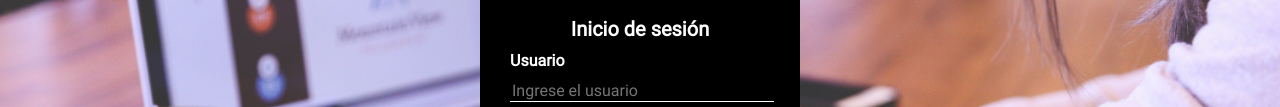
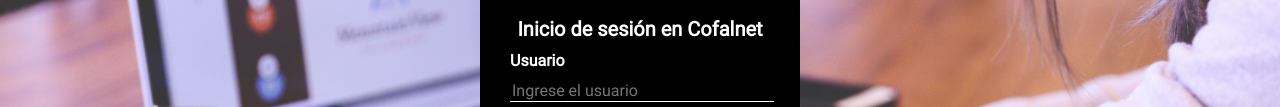
Before and after one commit to josereu/josereu.github.io, a plain HTML site: page index.html in a window 1280 px wide. Shown: the part 243-350 px from the top of the page. Drawn offline with Linux system fonts and the light colour scheme.

Commit message:
cambio de nombre

```diff
--- a/index.html
+++ b/index.html
@@ -10,7 +10,7 @@
 <body>
      <div class="login-box">
           <img class="avatar" src="css/img/logo.svg">
-          <h1>Inicio de sesión</h1>
+          <h1>Inicio de sesión en Cofalnet</h1>
           <form>
                <label for="usuario">Usuario</label>
                <input type="text" placeholder="Ingrese el usuario" autofocus>
```
